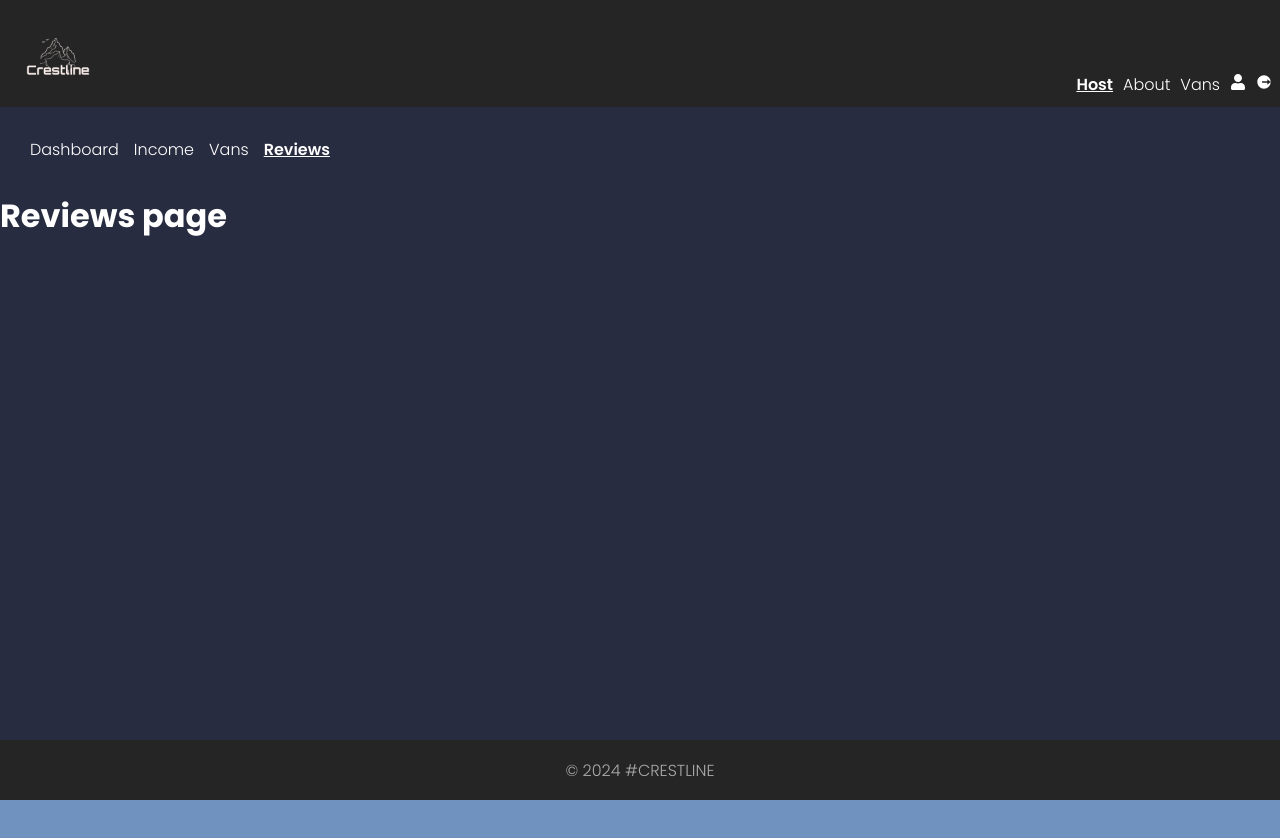
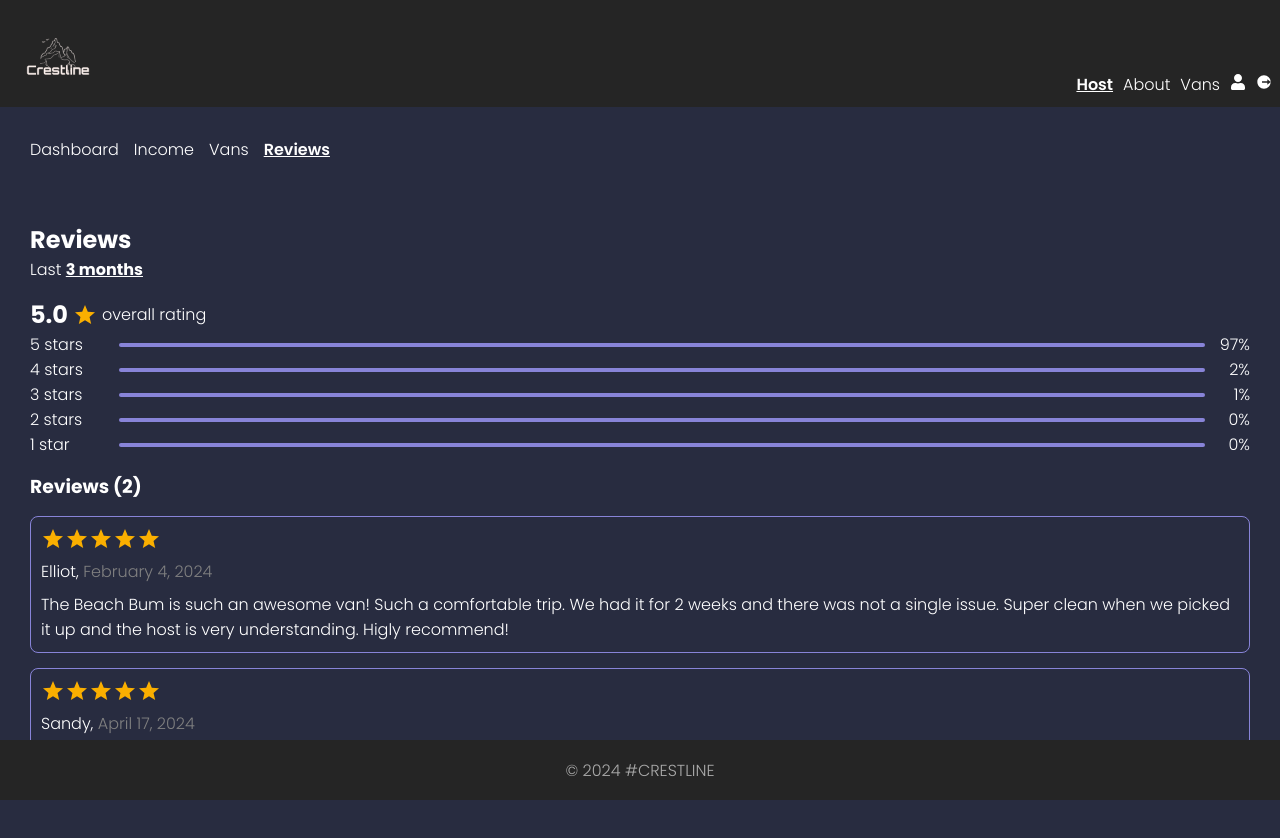
Before and after one commit to naijoesrinivasan/vanlife, a React (Vite) app: page /host/reviews in a window 1280 px wide. Shown: the top 838 px of the page. Before the commit the page ends 800 px from the top, so only its background shows below. Built offline with nearby package versions, Linux system fonts and the light colour scheme; no server answers; sample sign-in values are in the browser's storage.

Commit message:
reviews page done

```diff
--- a/package.json
+++ b/package.json
@@ -10,6 +10,9 @@
     "preview": "vite preview"
   },
   "dependencies": {
+    "@emotion/react": "^11.13.3",
+    "@emotion/styled": "^11.13.0",
+    "@mui/material": "^6.1.1",
     "firebase": "^10.13.1",
     "react": "^18.3.1",
     "react-dom": "^18.3.1",
--- a/src/index.css
+++ b/src/index.css
@@ -300,15 +300,15 @@ footer {
 
 .host-vans-cards-wrapper {
     /* border: 1px solid red; */
+    width: 100%;
     display: flex;
     flex-direction: column;
     gap: 10px;
 }
 
 .host-van-card {
-    /* border: 2px solid black; */
+    border: 2px solid black;
     padding: 20px;
-    width: 100%;
     display: flex;
     gap: 10px;
     align-items: center;
@@ -343,6 +343,7 @@ footer {
 .host-van-detail-card-top {
     /* border: 2px solid red; */
     display: flex;
+    flex-direction: column;
     gap: 20px;
 }
 
@@ -440,11 +441,74 @@ footer {
     justify-content: space-between;
 }
 
-@media screen and (min-width: 940px) {
+.reviews-section-wrapper {
+    /* border: 2px solid red; */
+    padding: 30px;
+    display: flex;
+    flex-direction: column;
+    gap: 15px;
+}
+
+.overall-rating {
+    display: flex;
+    align-items: center;
+    gap: 5px;
+}
+
+.lines {
+    /* border: 2px solid white; */
+    display: flex;
+    align-items: center;
+}
+
+.line {
+    border: none;
+    background-color: #8884d8;
+    border-radius: 10px;
+    margin: auto;
+    width: 100%;
+    padding: 2px;
+}
+
+.reviews-wrapper {
+    /* border: 1px solid white; */
+    display: flex;
+    flex-direction: column;
+    gap: 15px;
+}
+
+.review {
+    border: 1px solid #8884d8;
+    padding: 10px;
+    border-radius: 8px;
+    display: flex;
+    flex-direction: column;
+    gap: 8px;
+}
+
+.no-stars {
+    width: 100px;
+    /* border: 1px solid white; */
+}
+
+.percentage {
+    width: 50px;
+    /* border: 1px solid white; */
+    display: flex;
+    justify-content: end;
+}
+
+@media screen and (min-width: 700px) {
     .van-detail {
         flex-direction: row;
     }
     .van-detail-image {
         max-width: 450px;
     }
+    .host-van-detail-card-top {
+        flex-direction: row;
+    }
+    .host-van-detail-card-top>img {
+        max-width: 400px;
+    }
 }
--- a/src/pages/Hosts/Reviews.jsx
+++ b/src/pages/Hosts/Reviews.jsx
@@ -1,9 +1,69 @@
-import React from 'react'
+import React from 'react';
+import { Rating, Box, Typography } from '@mui/material';
 
 export default function Reviews() {
+  const styles = {
+    textDecoration: "underline",
+    fontWeight: "bold"
+  }
+  const monthStyles = {
+    color: "grey"
+  }
+
   return (
-    <div>
-      <h1>Reviews page</h1>
+    <div className='reviews-section-wrapper'>
+      <section className="reviews-title-section">
+        <h1>Reviews</h1>
+        <p>Last <span style={styles}>3 months</span></p>
+      </section>
+      <section className="review-chart">
+        <div className="overall-rating">
+          <h1>5.0</h1>
+          <Rating value={1} max={1}/>
+          <p>overall rating</p>
+        </div>
+        <div className="reviews-stars-section">
+          <div className='lines'>
+            <span className='no-stars'>5 stars</span>
+            <span className="line"></span>
+            <span className='percentage'>97%</span>
+          </div>
+          <div className='lines'>
+            <span className='no-stars'>4 stars</span>
+            <span className="line"></span>
+            <span className='percentage'>2%</span>
+          </div>
+          <div className='lines'>
+            <span className='no-stars'>3 stars</span>
+            <span className="line"></span>
+            <span className='percentage'>1%</span>
+          </div>
+          <div className='lines'>
+            <span className='no-stars'>2 stars</span>
+            <span className="line"></span>
+            <span className='percentage'>0%</span>
+          </div>
+          <div className='lines'>
+            <span className='no-stars'>1 star</span>
+            <span className="line"></span>
+            <span className='percentage'>0%</span>
+          </div>
+        </div>
+      </section>
+      <section className="reviews-wrapper">
+        <h3>Reviews (2)</h3>
+        <div className="review">
+          <Rating value={5}/>
+          <p>Elliot, <span style={monthStyles}>February 4, 2024</span></p>
+          <p>The Beach Bum is such an awesome van! Such a comfortable trip. We had it for 2 weeks and there was not a single issue.
+              Super clean when we picked it up and the host is very understanding. Higly recommend!</p>
+        </div>
+        <div className="review">
+          <Rating value={5}/>
+          <p>Sandy, <span style={monthStyles}>April 17, 2024</span></p>
+          <p>This is the third time using the Modest Explorer for our travels and we love it! No complaints, absolutely perfect!</p>
+        </div>
+      </section>
     </div>
   )
 }
```
Also changed, not shown: 1 other file (tests, documents, lock files or other folders).
